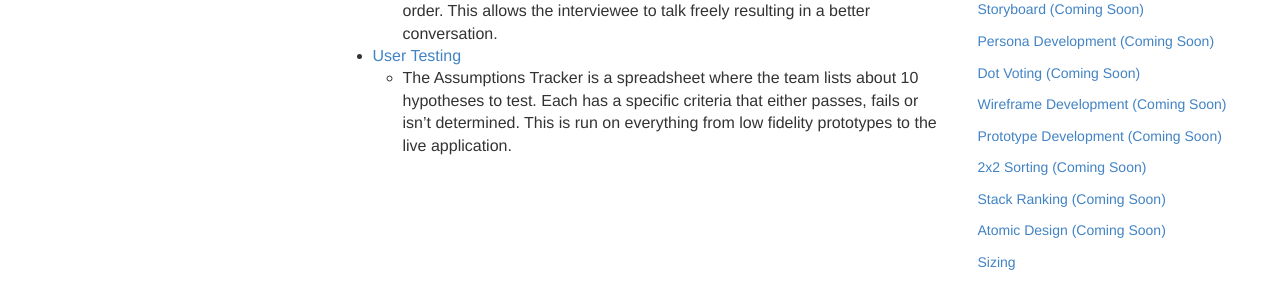
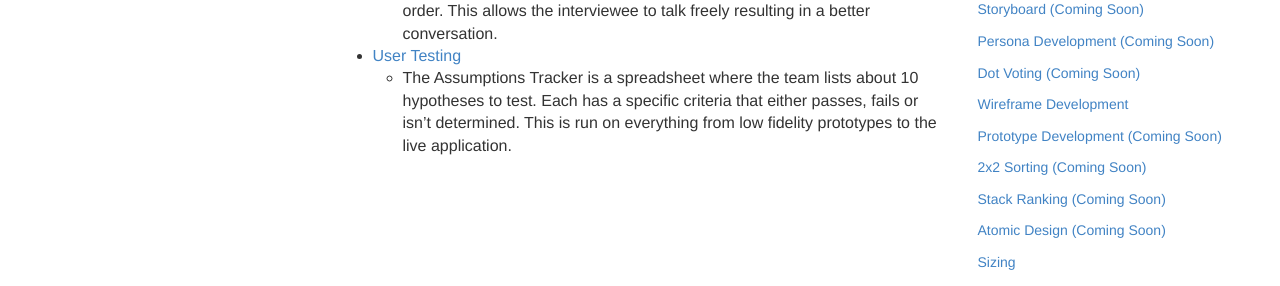
Before and after one commit to KnightPointSystems/kps_playbook, a Jekyll site: the page built from interview-script-generation.md, in a window 1280 px wide and 1059 px high. Shown: the part 623-909 px from the top of the window. Built offline with Jekyll 4.4.1, drawn with Linux system fonts in a browser that asks for light colours; nearby versions of some CDN libraries.

Commit message:
Update design-plays.html

```diff
--- a/_includes/design-plays.html
+++ b/_includes/design-plays.html
@@ -14,7 +14,7 @@
      <li><a href="#">Storyboard (Coming Soon)</a></li>
      <li><a href="#">Persona Development (Coming Soon)</a></li>
      <li><a href="#">Dot Voting (Coming Soon)</a></li>
-     <li><a href="#">Wireframe Development (Coming Soon)</a></li>
+     <li><a href="{{ site.baseurl }}/wireframe-development">Wireframe Development</a></li>
      <li><a href="#">Prototype Development (Coming Soon)</a></li>
      <li><a href="#">2x2 Sorting (Coming Soon)</a></li>
      <li><a href="#">Stack Ranking (Coming Soon)</a></li>
```
